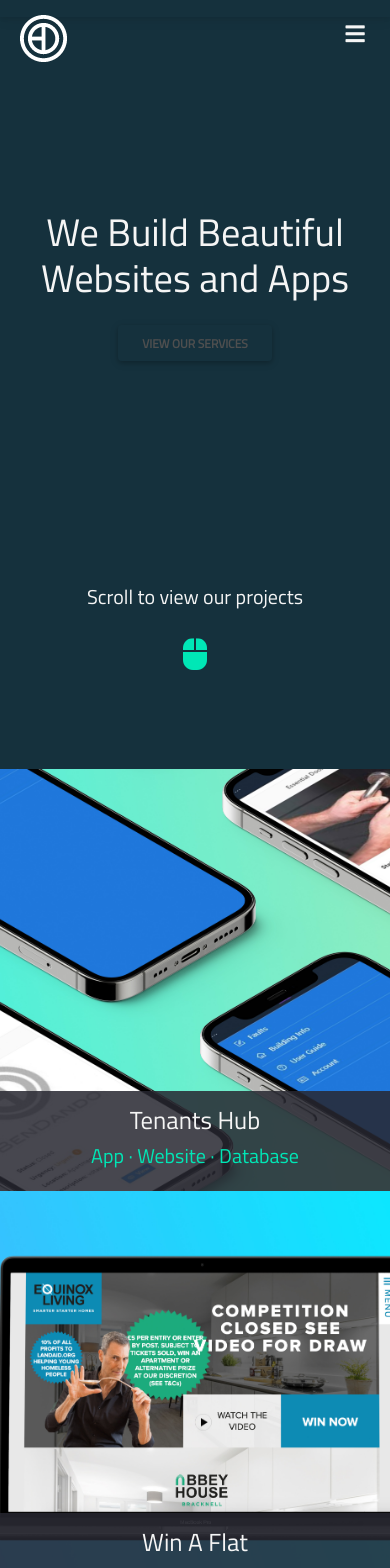
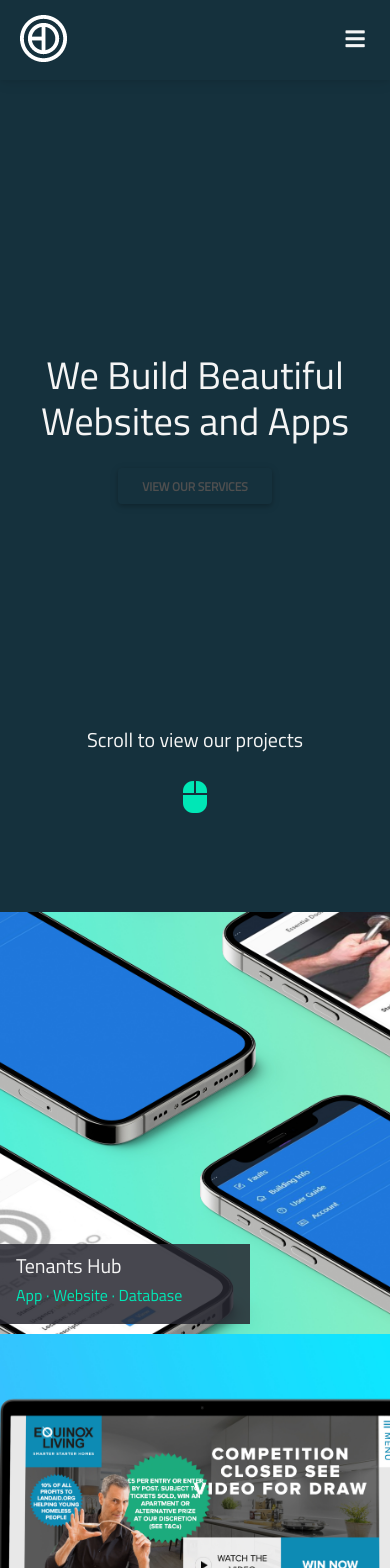
Before and after one commit to bendandoSolo/bendando, a Next.js app: page / in a window 390 px wide. Shown: the top 1568 px of the page. Built offline with nearby package versions, Linux system fonts and the light colour scheme.

Commit message:
Changed styling of project pane. Added fixed navbar

```diff
--- a/components/Navbar.js
+++ b/components/Navbar.js
@@ -11,10 +11,10 @@ export default function Navbar({ bgColor }) {
 
   return (
     <nav
-      className="navbar navbar-expand-lg navbar-dark"
-      style={{ backgroundColor: bgColor }}
+      className="navbar navbar-expand-lg"
+      style={{ backgroundColor: "#15313d", width: "100%", height: "80px" }}
     >
-      <div className="container-fluid">
+      <div className="container-fluid" style={{ backgroundColor: "#15313d" }}>
         <Link href="/">
           <a className="navbar-brand ms-2">
             <img className="landing-img" src="/images/logo.png" />
@@ -36,36 +36,6 @@ export default function Navbar({ bgColor }) {
             <Link href="/contact">Contact</Link>
           </li>
         </div>
-        {/* <button
-          className="navbar-toggler"
-          type="button"
-          data-mdb-toggle="collapse"
-          data-mdb-target="#navbarNav"
-          aria-controls="navbarNav"
-          aria-expanded="false"
-          aria-label="Toggle navigation"
-        >
-          <i className="fas fa-bars"></i>
-        </button> */}
-        {/* <div className="collapse navbar-collapse" id="navbarNav">
-          <ul className="navbar-nav">
-            <li className="nav-item">
-              <Link href="/projects">
-                <a className="nav-link">Projects</a>
-              </Link>
-            </li>
-            <li className="nav-item">
-              <Link href="/services">
-                <a className="nav-link">Services</a>
-              </Link>
-            </li>
-            <li className="nav-item">
-              <Link href="/contact">
-                <a className="nav-link">Contact</a>
-              </Link>
-            </li>
-          </ul>
-        </div> */}
       </div>
     </nav>
   );
--- a/pages/projects.js
+++ b/pages/projects.js
@@ -13,6 +13,7 @@ export default function Projects() {
         <title>Projects | BenDando</title>
       </Head>
       <Navbar />
+      <div style={{ paddingTop: "80px" }}>
         <div className="row">
           <div className="col-lg-6" data-aos="fade-up">
             <ProjectPane
@@ -57,6 +58,7 @@ export default function Projects() {
             />
           </div>
         </div>
+      </div>
       <Footer />
     </div>
   );
--- a/styles/globals.css
+++ b/styles/globals.css
@@ -45,7 +45,7 @@ ul {
 /* Layout */
 
 .landing {
-  padding: 7rem 0;
+  padding: 12rem 0 10rem 0;
 }
 
 @media screen and (max-width: 992px) {
@@ -331,9 +331,10 @@ ul {
 /* Navbar */
 
 nav {
-  position: relative;
+  position: fixed;
   text-align: left;
   background-color: #15313d;
+  height: 80px;
 }
 
 nav ul {
@@ -348,6 +349,8 @@ nav a {
 
 .navbar {
   box-shadow: none;
+  position: fixed;
+  z-index: 1000000;
 }
 
 @media screen and (max-width: 992px) {
@@ -517,7 +520,7 @@ footer a:hover {
 
 @media screen and (max-width: 767px) {
   .project-pane {
-    height: 90vh;
+    height: 46vh;
   }
 }
 
@@ -540,9 +543,18 @@ footer a:hover {
 @media screen and (max-width: 992px) {
   .project-pane .panel-overlay {
     opacity: 1;
-    height: 100px;
+    height: 80px;
+    width: 250px;
+    align-items: flex-start;
+    padding-left: 1rem;
     position: absolute;
-    bottom: 0;
+    bottom: 10px;
+  }
+  .project-pane .panel-overlay h2 {
+    font-size: 20px;
+  }
+  .project-pane .panel-overlay h5 {
+    font-size: 16px;
   }
 }
 
@@ -633,8 +645,8 @@ footer a:hover {
 }
 
 .test-nav-items.active a {
-  transition-delay: 2s;
-  transition: 1s;
+  transition-delay: 1s;
+  transition: 0.5s;
   opacity: 1;
 }
 
@@ -650,6 +662,7 @@ footer a:hover {
   }
   #nav-btn-toggle {
     position: fixed;
+    top: 15px;
   }
 }
 
```
Lines whose indentation alone changed are shown as unchanged.
